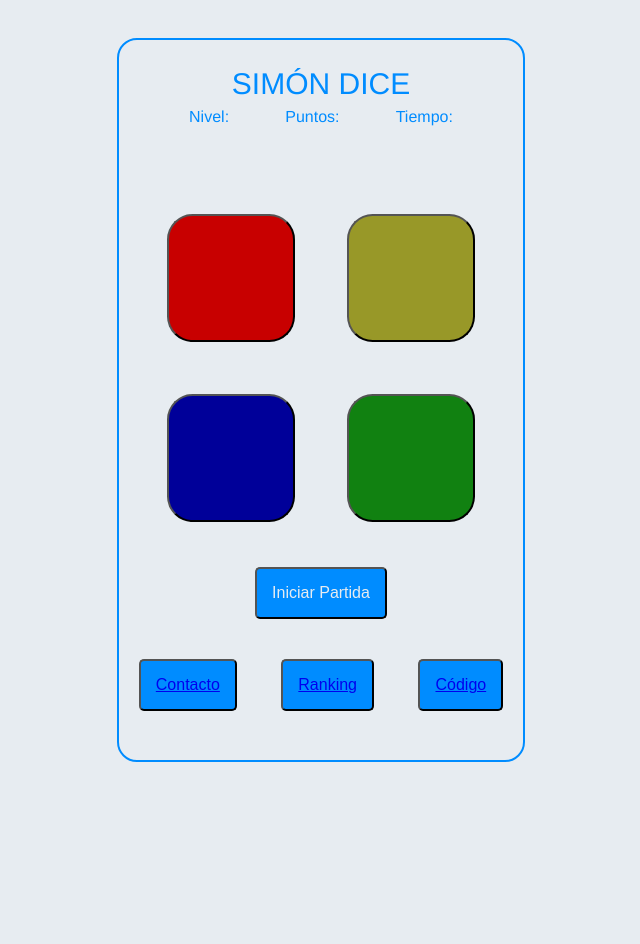
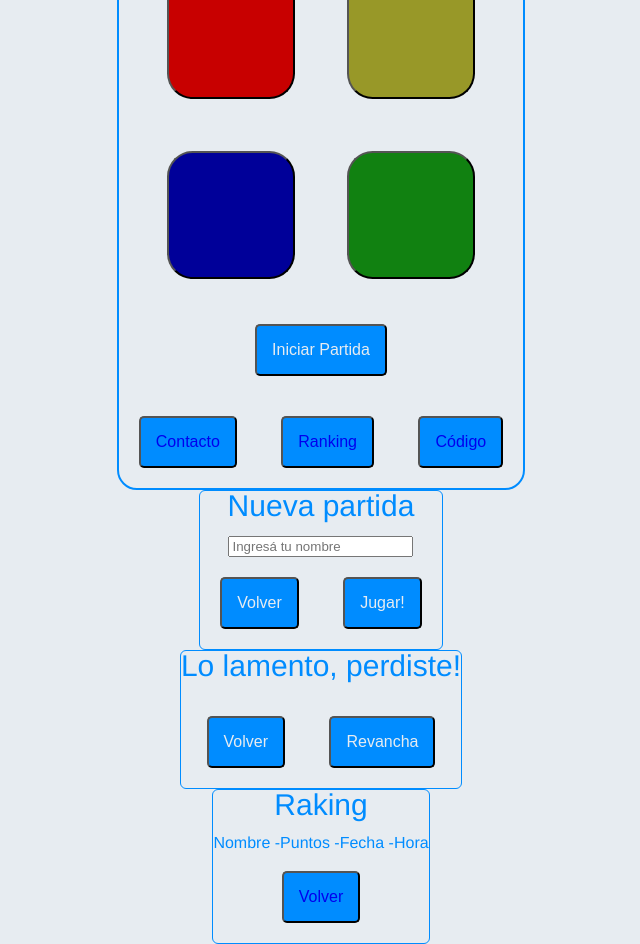
Before and after one commit to nicomicheletti/LPPA-2023-SIMON, a plain HTML site: page index.html in a window 1280 px wide. Shown: the whole page, without its empty margins (319-959 px from the left). Before the commit the page ends 800 px from the top, so only its background shows below. Drawn offline with Linux system fonts and the light colour scheme.

Commit message:
modals structure and css + js files added

```diff
--- a/css/styles.css
+++ b/css/styles.css
@@ -27,7 +27,7 @@ h1 {
 
 #scoreBoard {
     display: inline-flex;
-    height: 5vh;
+    height: 1vh;
     width: 25vw;
     justify-content: space-around;
 }
@@ -40,6 +40,10 @@ button {
     color: rgb(231, 236, 241);
     border-radius: 5px;
     cursor: pointer;
+}
+
+a {
+    text-decoration: none;
 }
 
 .simon {
@@ -68,3 +72,45 @@ button {
 #blueBtn.highlight { background-color: rgb(5, 5, 248); }
 #yellowBtn.highlight { background-color: rgb(247, 247, 6); }
 #greenBtn.highlight { background-color: rgb(4, 248, 4); }
+
+/*Modals*/
+.modal {
+    /*display: none;*/
+    position: fixed;
+    top: 0;
+    left: 0;
+    right: 0;
+    bottom: 0;
+    background-color: rgb(231, 236, 241);
+}
+
+.modal {
+    flex-direction: column;
+    justify-content: center;
+    text-align: center;
+    position: relative;
+    background-color: rgb(231, 236, 241);
+    width: auto;
+    border-radius: 6px;
+    margin: auto;
+    border: 1px solid rgb(0, 140, 255);
+}
+
+h2 {
+    color: rgb(0, 140, 255);
+    padding-bottom: 15px;
+    font-size: 30px;
+}
+
+#newGameForm {
+    justify-content: space-between;
+}
+
+span {
+    display: none;
+    font-size: smaller;
+}
+
+#resultsHeader {
+    justify-content: space-between;
+}
--- a/index.html
+++ b/index.html
@@ -33,13 +33,40 @@
         </section>
     </main>
     <article id="newGame" class="modal">
-
+        <h2>Nueva partida</h2>
+        <form action="/" id="newGameForm">
+            <input type="text" name="playerName" id="playerName" placeholder="Ingresá tu nombre">
+            <span>*(mínimo 3 letras)</span>
+        </form>
+        <button id="backBtn" class="modalBtn">Volver</button>
+        <button id="playBtn" class="modalBtn">Jugar!</button>
     </article>
     <article id="gameOver" class="modal">
-
+        <h2>Lo lamento, perdiste!</h2>
+        <button id="backBtn" class="modalBtn">Volver</button>
+        <button id="restartBtn" class="modalBtn">Revancha</button>
     </article>
     <article id="ranking" class="modal">
-
+        <h2>Raking</h2>
+        <table>
+            <thead>
+                <tr id="resultsHeader">
+                    <th id="nameHeader">Nombre  - </th>
+                    <th id="scoreHeader">Puntos  - </th>
+                    <th id="dateHeader">Fecha  - </th>
+                    <th id="hourHeader">Hora  </th>
+                </tr>
+            </thead>
+            <tbody id="rankingResults">
+                <tr id="showResultsHeader">
+                    <td></td>
+                    <td></td>
+                    <td></td>
+                    <td></td>
+                </tr>
+            </tbody>
+        </table>
+        <button id="backBtn" class="modalBtn"><a href="#">Volver</a></button>
     </article>
 </body>
 </html>
```
Also changed, not shown: modal.html (added, +25 -0 lines), js/eventHandlers.js (added), js/main.js (added), js/simon.js (added).
